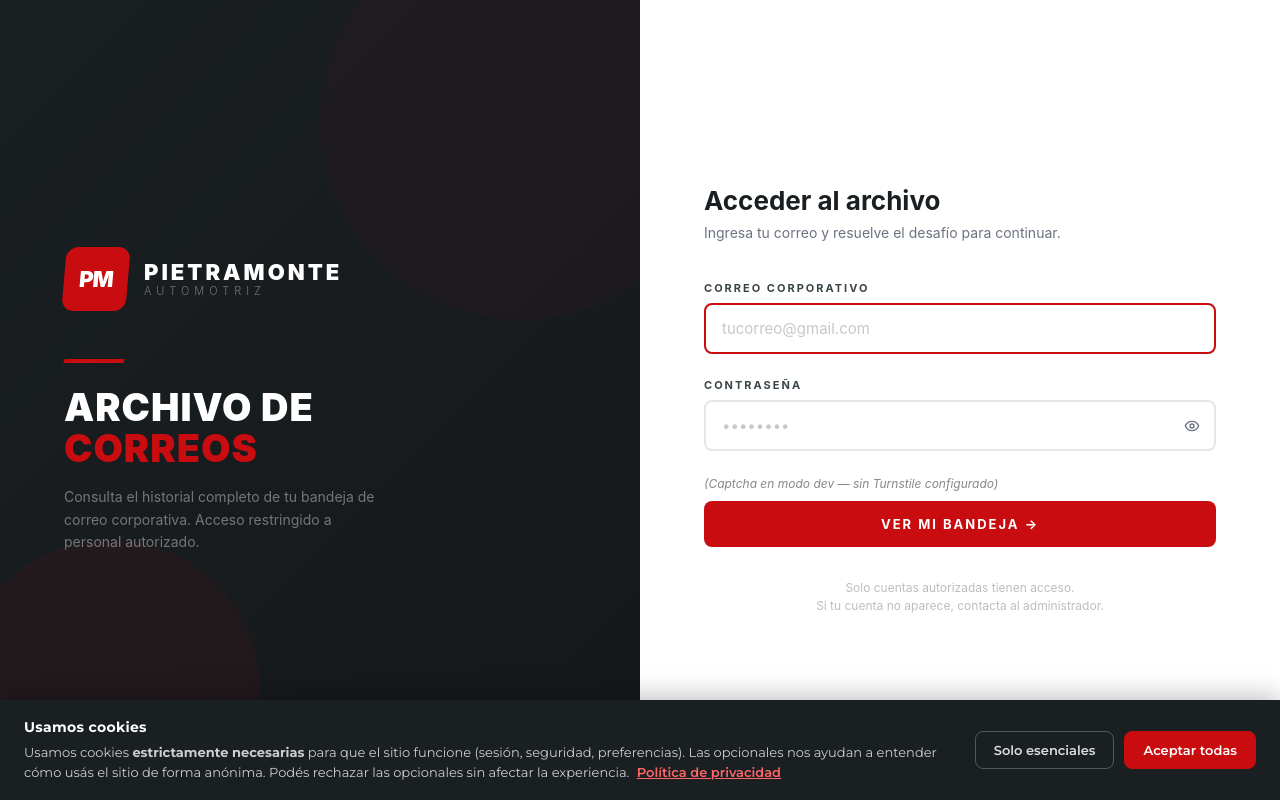
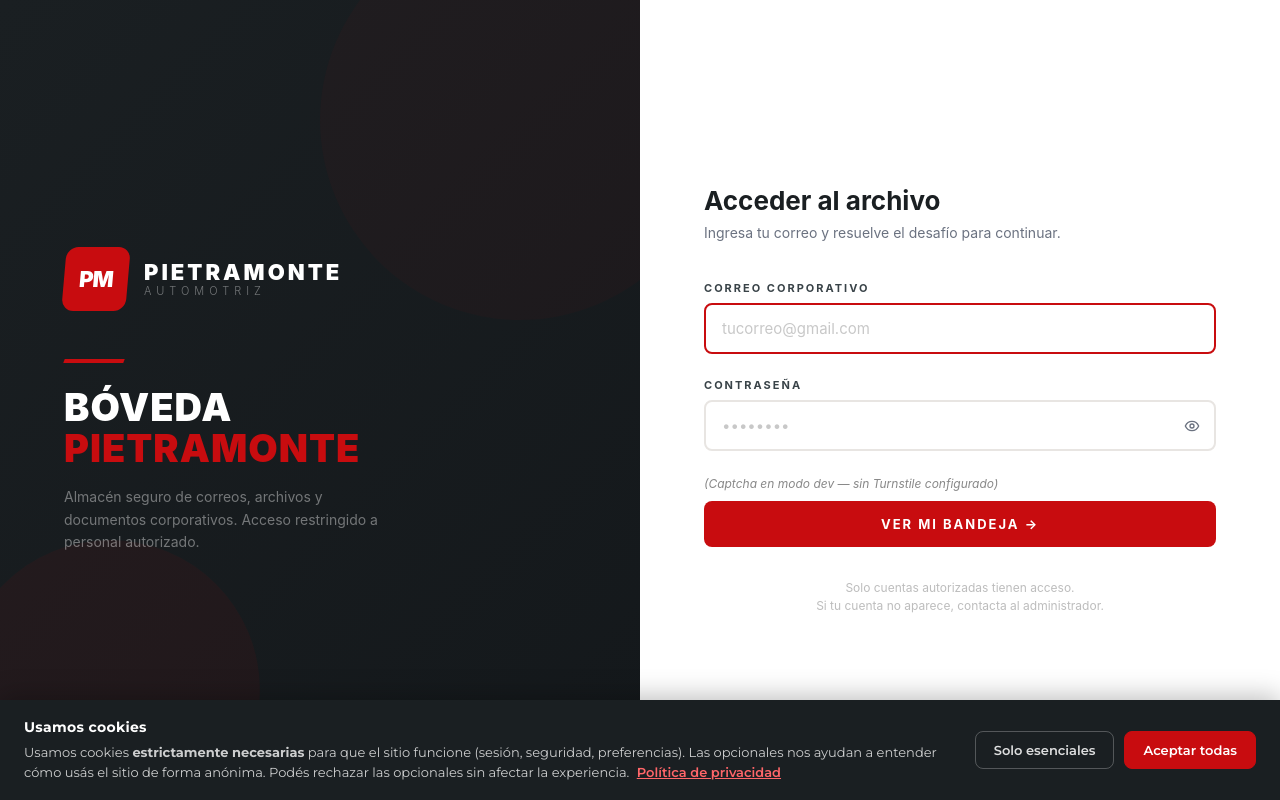
Before and after one commit to ProyectDongo/archivo_pietramonte, a Django app: page /intranet/ in a window 1280 px wide. Run offline with Django 5.2, Linux system fonts and the light colour scheme.

Commit message:
ux(brand): renombrar portal a Bóveda Pietramonte
Reemplaza "Archivo de Correos" en todos los puntos de contacto:
login.html (título + subtítulo), admin index_title, PDF recovery codes
(totp.py), email de reenvío, docstring de settings.py.

El portal ya no es solo correos: almacena archivos, notas, borradores
y documentos — el nombre Bóveda comunica resguardo seguro de datos.

Co-Authored-By: Claude Sonnet 4.6 <noreply@anthropic.com>

```diff
--- a/archivo_pietramonte/settings.py
+++ b/archivo_pietramonte/settings.py
@@ -1,5 +1,5 @@
 """
-Settings de Django para Archivo de Correos Pietramonte.
+Settings de Django para Bóveda Pietramonte.
 
 Variables sensibles se leen de .env (ver .env.example).
 En producción, asegúrate de:
--- a/archivo_pietramonte/urls.py
+++ b/archivo_pietramonte/urls.py
@@ -9,7 +9,7 @@ from . import admin_2fa
 # Encabezado del admin (lo que se ve en /admin/)
 admin.site.site_header  = 'Pietramonte · Administración'
 admin.site.site_title   = 'Pietramonte Admin'
-admin.site.index_title  = 'Gestión del archivo de correos'
+admin.site.index_title  = 'Gestión — Bóveda Pietramonte'
 
 urlpatterns = [
     # 2FA del admin — registrado ANTES de admin.site.urls para que matchee primero.
--- a/correos/totp.py
+++ b/correos/totp.py
@@ -175,7 +175,7 @@ def pdf_recovery_codes(codes: list[str], identidad: str, app_url: str = 'archivo
     # ─── Pie ─────────────────────────────────────────────────────────────
     c.setFillColorRGB(0.50, 0.50, 0.50)
     c.setFont('Helvetica', 8)
-    c.drawCentredString(width / 2, 1.5 * cm, f'Archivo de Correos Pietramonte · {app_url}')
+    c.drawCentredString(width / 2, 1.5 * cm, f'Bóveda Pietramonte · {app_url}')
 
     c.showPage()
     c.save()
--- a/templates/correos/email/reenvio.txt
+++ b/templates/correos/email/reenvio.txt
@@ -18,5 +18,5 @@ Asunto:  {{ correo.asunto|default:"(sin asunto)" }}
 {{ correo.cuerpo_texto|limpiar_cid_brackets|default:"(este correo no tiene cuerpo de texto plano)" }}
 
 ----------------------------------
-Archivo de Correos Pietramonte
+Bóveda Pietramonte
 Reenviado vía portal interno · Respuestas → {{ reenviado_por }}
--- a/templates/correos/login.html
+++ b/templates/correos/login.html
@@ -23,9 +23,9 @@
       </div>
     </div>
     <div class="login-linea"></div>
-    <div class="login-titulo">Archivo de<br><em>Correos</em></div>
+    <div class="login-titulo">Bóveda<br><em>Pietramonte</em></div>
     <p class="login-sub">
-      Consulta el historial completo de tu bandeja de correo corporativa.
+      Almacén seguro de correos, archivos y documentos corporativos.
       Acceso restringido a personal autorizado.
     </p>
   </div>
```
